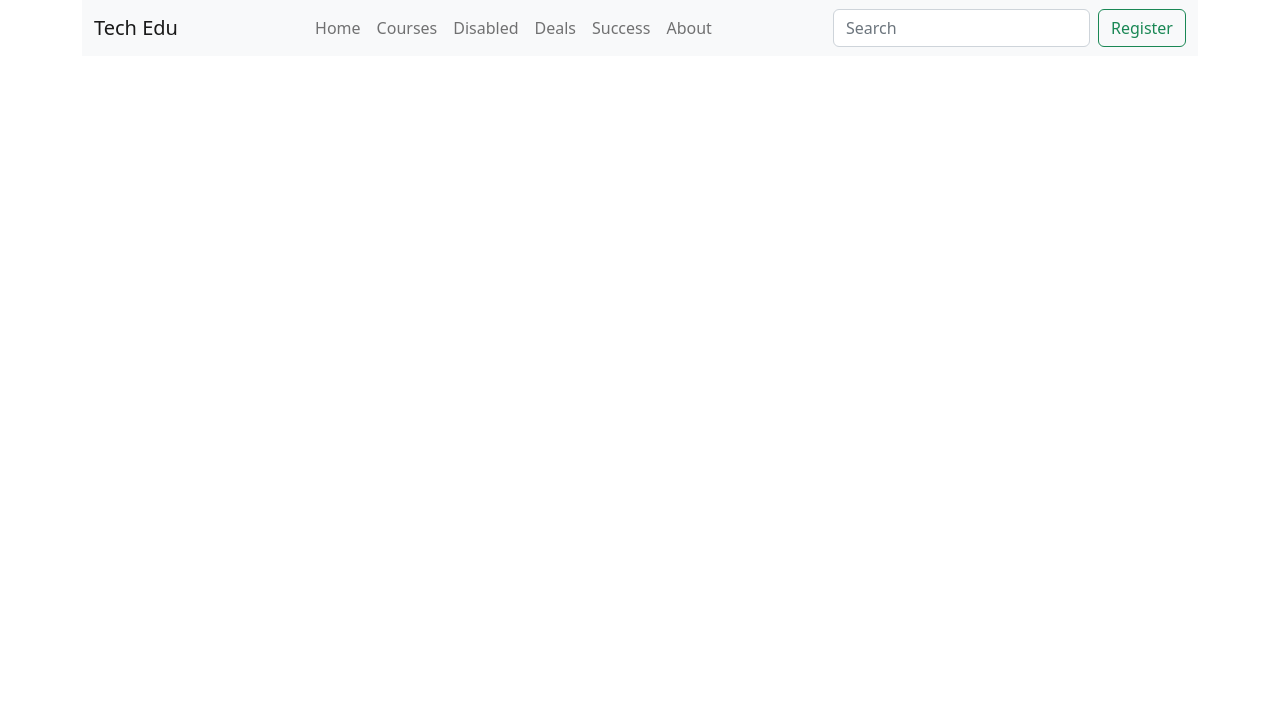
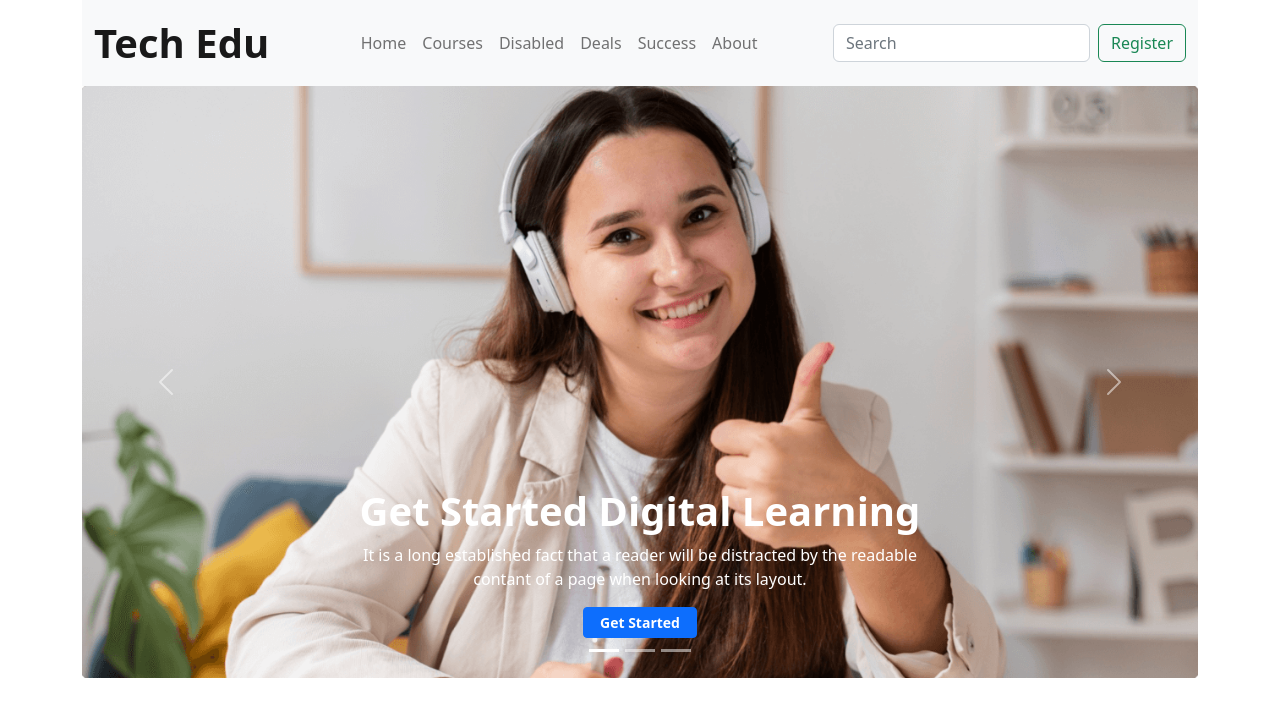
Before and after one commit to sydulrubel/tech-edu, a plain HTML site: page index.html in a window 1280 px wide. Drawn offline with nearby package versions, Linux system fonts and the light colour scheme.

Commit message:
header almost done

```diff
--- a/index.html
+++ b/index.html
@@ -15,7 +15,7 @@
         <!-- Navbar start -->
         <nav class="navbar navbar-expand-lg bg-light">
             <div class="container-fluid">
-                <a class="navbar-brand" href="#">Tech Edu</a>
+                <a class="navbar-brand fs-1 fw-bold" href="#">Tech Edu</a>
                 <button class="navbar-toggler" type="button" data-bs-toggle="collapse"
                     data-bs-target="#navbarSupportedContent" aria-controls="navbarSupportedContent"
                     aria-expanded="false" aria-label="Toggle navigation">
@@ -51,6 +51,61 @@
             </div>
         </nav>
         <!-- Navber End  -->
+        <!-- Carousel Part Start  -->
+        <section>
+            <div id="carouselExampleCaptions" class="carousel slide" data-bs-ride="false">
+                <div class="carousel-indicators">
+                    <button type="button" data-bs-target="#carouselExampleCaptions" data-bs-slide-to="0" class="active"
+                        aria-current="true" aria-label="Slide 1"></button>
+                    <button type="button" data-bs-target="#carouselExampleCaptions" data-bs-slide-to="1"
+                        aria-label="Slide 2"></button>
+                    <button type="button" data-bs-target="#carouselExampleCaptions" data-bs-slide-to="2"
+                        aria-label="Slide 3"></button>
+                </div>
+                <div class="carousel-inner">
+                    <div class="carousel-item active">
+                        <img src="images/cover/cover-1.png" class="d-block w-100" alt="...">
+                        <div class="carousel-caption d-none d-md-block">
+                            <h5 class="fs-1 fw-bold">Get Started Digital Learning</h5>
+                            <p>It is a long established fact that a reader will be distracted by the readable <br>
+                                contant of a page when looking at its layout.</p>
+                            <button type="button" class="btn btn-primary btn-sm fw-semibold px-3 py-1">Get
+                                Started</button>
+                        </div>
+                    </div>
+                    <div class="carousel-item">
+                        <img src="images/cover/cover-2.jpg" class="d-block w-100" alt="...">
+                        <div class="carousel-caption d-none d-md-block">
+                            <h5 class="fs-1 fw-bold">Full-Time Access To Materials
+                            </h5>
+                            <p>One of the most important benefits of using digital learning is that materials <br> are
+                                always available to students</p>
+                            <button type="button" class="btn btn-primary btn-sm fw-semibold px-3 py-1">Get
+                                Started</button>
+                        </div>
+                    </div>
+                    <div class="carousel-item">
+                        <img src="images/cover/cover-3.jpg" class="d-block w-100" alt="...">
+                        <div class="carousel-caption d-none d-md-block">
+                            <h5 class="fs-1 fw-bold">Student Progress Tracking</h5>
+                            <p>Technology gives educational institutions the ability to track student progress <br> closely this can include everything.</p>
+                            <button type="button" class="btn btn-primary btn-sm fw-semibold px-3 py-1">Get Started</button>
+                        </div>
+                    </div>
+                </div>
+                <button class="carousel-control-prev" type="button" data-bs-target="#carouselExampleCaptions"
+                    data-bs-slide="prev">
+                    <span class="carousel-control-prev-icon" aria-hidden="true"></span>
+                    <span class="visually-hidden">Previous</span>
+                </button>
+                <button class="carousel-control-next" type="button" data-bs-target="#carouselExampleCaptions"
+                    data-bs-slide="next">
+                    <span class="carousel-control-next-icon" aria-hidden="true"></span>
+                    <span class="visually-hidden">Next</span>
+                </button>
+            </div>
+        </section>
+        <!-- Carouel Part End  -->
     </header>
 
     <script src="https://cdn.jsdelivr.net/npm/bootstrap@5.2.0/dist/js/bootstrap.bundle.min.js"
```
